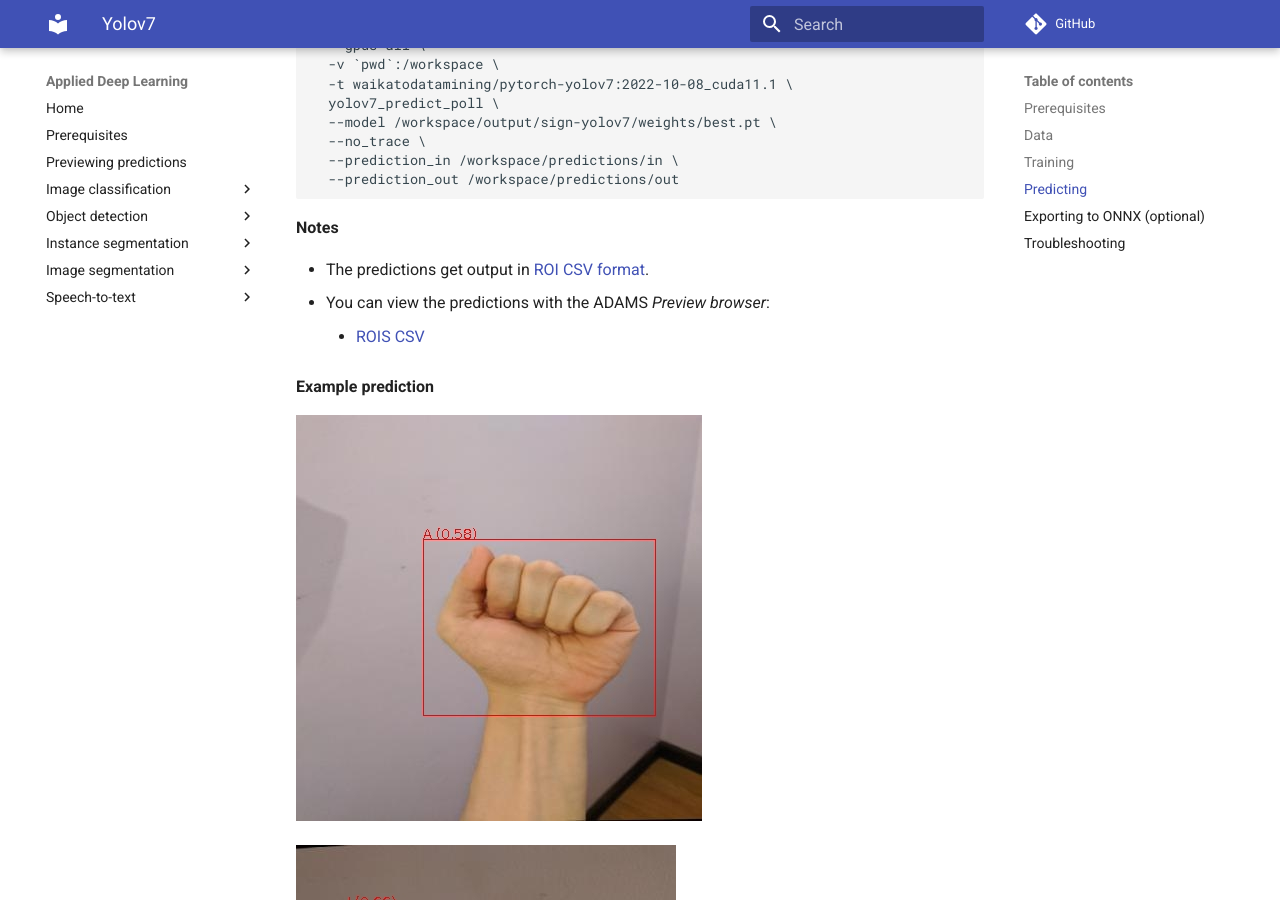
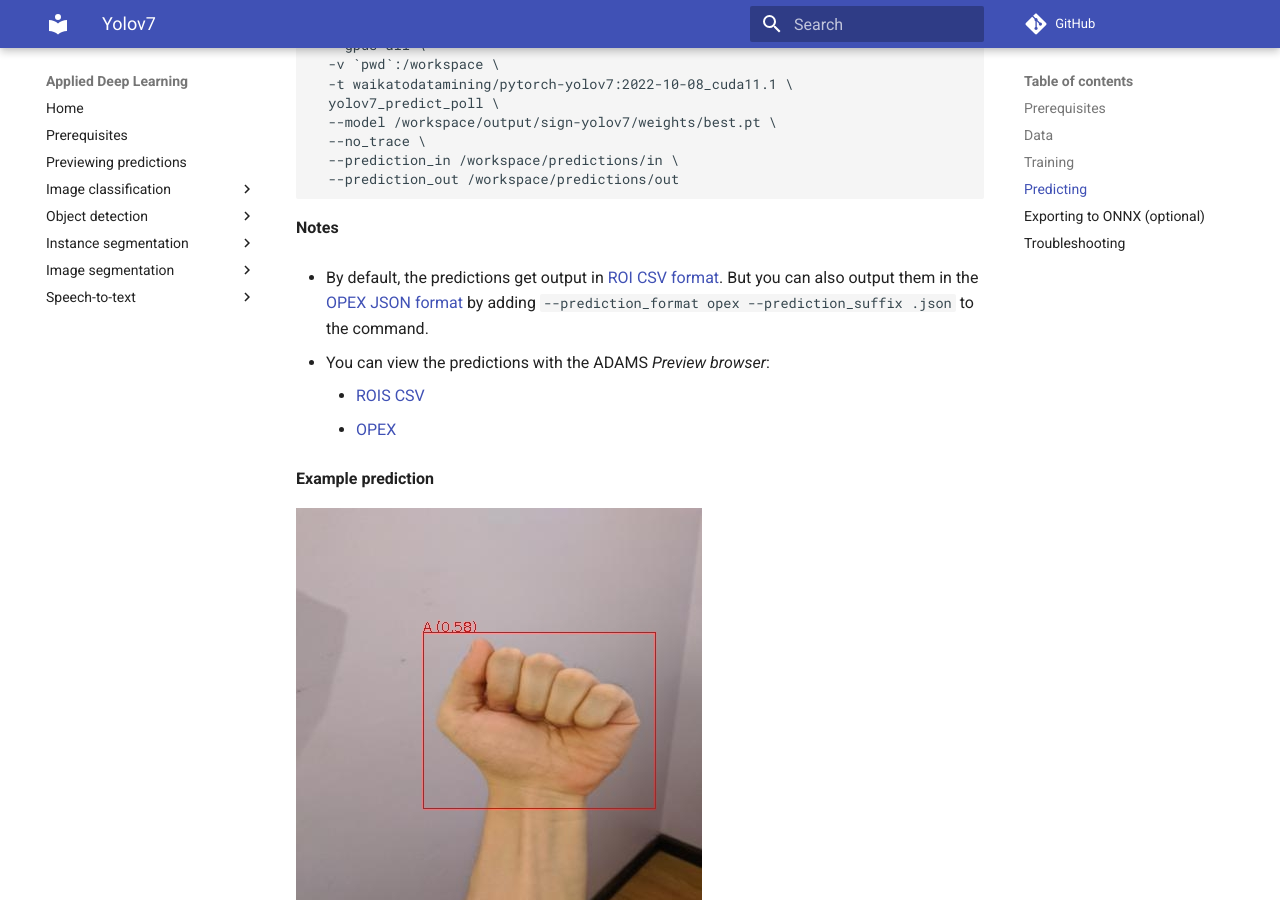
Before and after one commit to waikato-datamining/applied-deep-learning, an MkDocs documentation site: the page built from docs/object_detection/yolov7.md, in a window 1280 px wide and 900 px high, scrolled down 3026 px. Built offline with MkDocs 1.6.1 and Material for MkDocs 9.7.7, drawn with Linux system fonts in a browser that asks for light colours; comment, search, counter and statistics services are not loaded.

Commit message:
now supports OPEX output format as well

```diff
--- a/docs/object_detection/yolov7.md
+++ b/docs/object_detection/yolov7.md
@@ -158,10 +158,15 @@ docker run --rm \
 
 **Notes**
 
-* The predictions get output in [ROI CSV format](https://github.com/waikato-ufdl/wai-annotations-roi).
+* By default, the predictions get output in [ROI CSV format](https://github.com/waikato-ufdl/wai-annotations-roi).
+  But you can also output them in the [OPEX JSON format](https://github.com/WaikatoLink2020/objdet-predictions-exchange-format)
+  by adding `--prediction_format opex --prediction_suffix .json` to the command.
+
 * You can view the predictions with the ADAMS *Preview browser*:
 
     * [ROIS CSV](../../previewing_predictions/#objdet_rois)
+    * [OPEX](../../previewing_predictions/#objdet_opex)
+
 
 **Example prediction**
 
```
